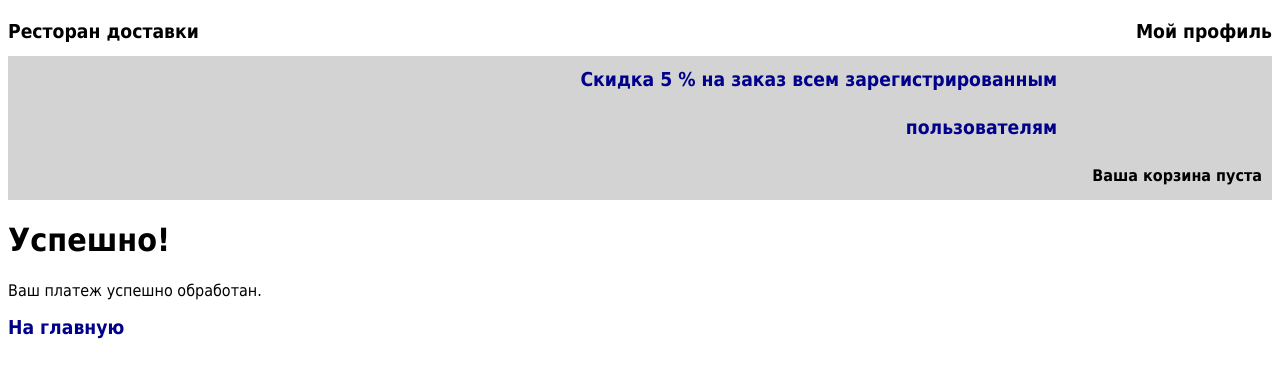
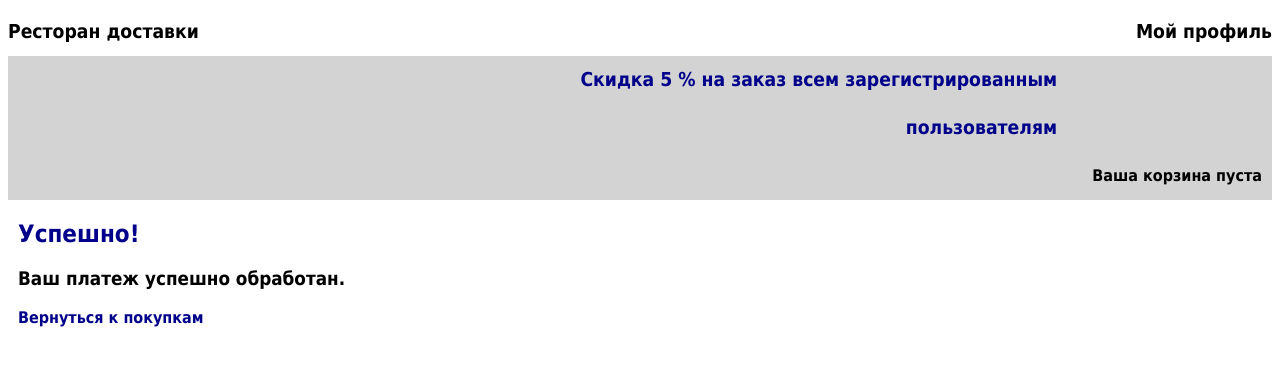
Before and after one commit to KateKrechet/djangoProjectStore2, a Django app: page /done/ in a window 1280 px wide. Shown: the top 378 px of the page. Run offline with Django 4.2, Linux system fonts and the light colour scheme.

Commit message:
make little design

```diff
--- a/store/static/css/pay.css
+++ b/store/static/css/pay.css
@@ -12,3 +12,9 @@
     margin-top: 5px;
     width: 20%;
 }
+.go_home1{
+    padding-left: 10px;
+    text-decoration: none;
+    color: darkblue;
+    font-weight: bold;
+}
--- a/templates/order/create.html
+++ b/templates/order/create.html
@@ -2,7 +2,7 @@
 {% load static %}
 {% block head %}
     <script src="https://ajax.googleapis.com/ajax/libs/jquery/3.6.3/jquery.min.js"></script>
-    <script type="text/javascript" src="{% static 'js/user.js' %}" defer></script>
+    <script type="text/javascript" src="{% static 'js/order.js' %}" defer></script>
     {% block title %}
         Заказ
     {% endblock %}
@@ -34,7 +34,7 @@
         </form>
         <p id="result"></p>
         <p id="cost_discount"></p>
-        <p id="cost_discount_delivery">.</p>
+        <p id="cost_discount_delivery"></p>
         <a id='go_home' class='go_home' href="{% url "home" %}"></a>
         <a id='go_pay' class='go_pay' href="{% url "process" %}"></a>
 
--- a/templates/payment/done.html
+++ b/templates/payment/done.html
@@ -1,9 +1,9 @@
 {% extends "index.html" %}
 {% block content %}
-    <div class="order">
-        <h1>Успешно!</h1>
-        <p>Ваш платеж успешно обработан.</p>
-        <a id='go_home' class='go_home' href="{% url "home" %}">На главную</a>
+    <div class="user">
+        <h2 class="reset_h">Успешно!</h2>
+        <h3 class="reset_h3">Ваш платеж успешно обработан.</h3>
+        <a class='go_home1' href="{% url "home" %}">Вернуться к покупкам</a>
     </div>
 
 {% endblock %}
--- a/templates/payment/process.html
+++ b/templates/payment/process.html
@@ -1,9 +1,9 @@
 {% extends "index.html" %}
 {% block title %}Оплата банковской картой{% endblock %}
 {% block content %}
-    <div class="order">
+    <div class="user">
         <h1>Введите данные вашей банковской карты</h1>
-        <form class="order_form" action="." id="payment" method="post">
+        <form class="user_form" action="." id="payment" method="post">
             <label for="card-number">Номер банковской карты</label>
             <div id="card-number" class="field"></div>
             <label for="cvv">CVV</label>
```
Also changed, not shown: templates/payment/canceled.html (+4 -4 lines), db.sqlite3.
